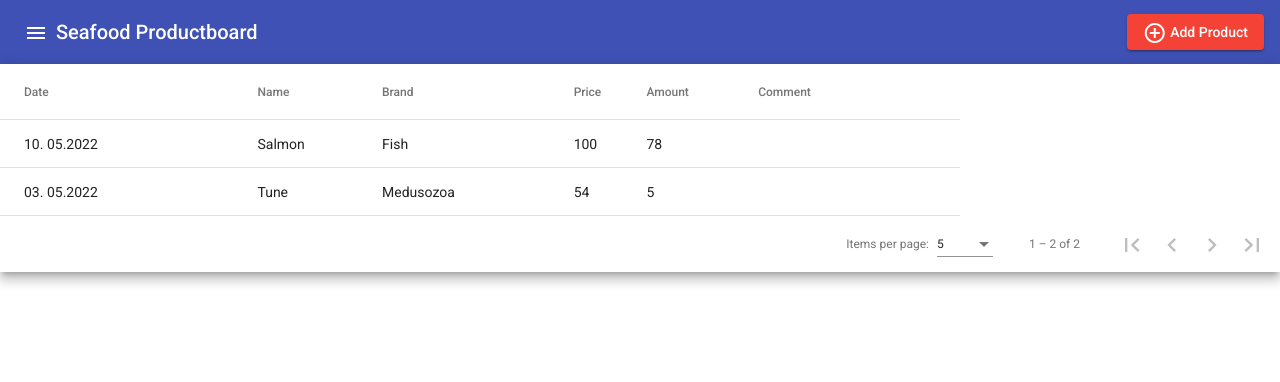
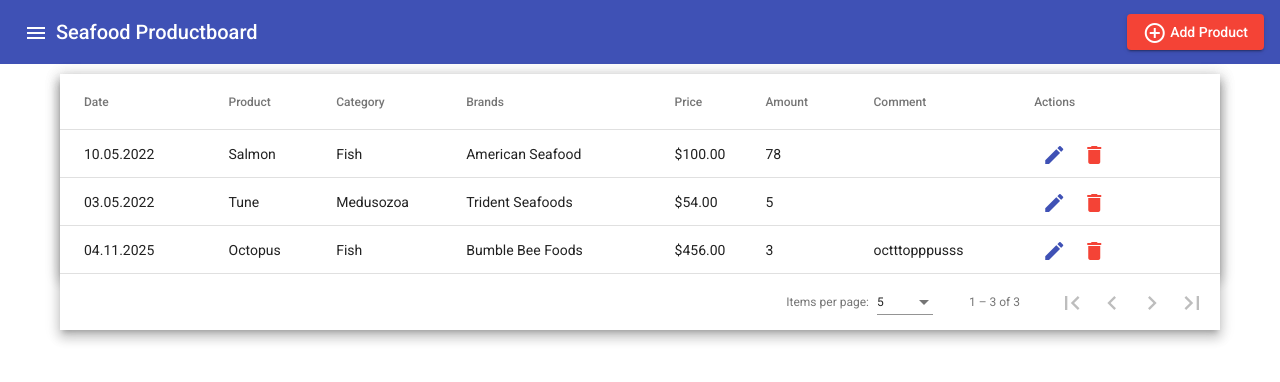
Before and after one commit to dpaguba/ng-zero-to-hero, an Angular app: page / in a window 1280 px wide. Shown: the top 382 px of the page. Built offline with nearby package versions, Linux system fonts and the light colour scheme; data requests are answered from the project's data file.

Commit message:
added pipes, made sort possible

```diff
--- a/db.json
+++ b/db.json
@@ -19,6 +19,16 @@
       "date": "2022-05-03T22:00:00.000Z",
       "comment": "",
       "id": 2
+    },
+    {
+      "productName": "Octopus",
+      "category": "Fish",
+      "brands": "Bumble Bee Foods",
+      "price": 456,
+      "amount": 3,
+      "date": "2025-11-04T23:00:00.000Z",
+      "comment": "octttopppusss",
+      "id": 3
     }
   ],
   "comments": [
--- a/src/app/app.component.css
+++ b/src/app/app.component.css
@@ -1,7 +1,21 @@
 .example-spacer {
-    flex: 1 1 auto;
-  }
+  flex: 1 1 auto;
+}
 
-  table {
-    width: 75%;
-  }
+table {
+  width: 100%;
+}
+
+mat-form-field{
+  width: 100%;
+  font-size: 14px;
+}
+
+.container div{
+  margin: 10px;
+}
+
+.container{
+  max-width: 1200px;
+  margin: 0 auto;
+}
--- a/src/app/app.component.html
+++ b/src/app/app.component.html
@@ -12,53 +12,84 @@
 </mat-toolbar>
 
 <div class="container">
+
+  <div>
     <div class="mat-elevation-z8">
-    <table mat-table [dataSource]="dataSource">
-
-      <!-- Date Column -->
+      <table mat-table [dataSource]="dataSource" matSort (matSortChange)="announceSortChange($event)" class="mat-elevation-z8">
+        <!-- Position Column -->
         <ng-container matColumnDef="date">
-        <th mat-header-cell *matHeaderCellDef> Date </th>
-        <td mat-cell *matCellDef="let element"> {{element.date | date: "dd. MM.YYYY"}} </td>
+          <th mat-header-cell *matHeaderCellDef mat-sort-header sortActionDescription="Sort by number">
+            Date
+          </th>
+          <td mat-cell *matCellDef="let element"> {{element.date | date: "dd.MM.YYYY"}} </td>
         </ng-container>
 
-      <!-- productName Column -->
+        <!-- Name Column -->
         <ng-container matColumnDef="productName">
-        <th mat-header-cell *matHeaderCellDef> Name </th>
+          <th mat-header-cell *matHeaderCellDef mat-sort-header>
+            Product
+          </th>
           <td mat-cell *matCellDef="let element"> {{element.productName}} </td>
         </ng-container>
 
-      <!-- category Column -->
+        <!-- Weight Column -->
         <ng-container matColumnDef="category">
-        <th mat-header-cell *matHeaderCellDef> Brand </th>
+          <th mat-header-cell *matHeaderCellDef mat-sort-header>
+            Category
+          </th>
           <td mat-cell *matCellDef="let element"> {{element.category}} </td>
         </ng-container>
 
-      <!-- price Column -->
-      <ng-container matColumnDef="price">
-        <th mat-header-cell *matHeaderCellDef> Price </th>
-        <td mat-cell *matCellDef="let element"> {{element.price}} </td>
+        <!-- Symbol Column -->
+        <ng-container matColumnDef="brands">
+          <th mat-header-cell *matHeaderCellDef mat-sort-header>
+            Brands
+          </th>
+          <td mat-cell *matCellDef="let element"> {{element.brands}} </td>
         </ng-container>
 
-      <!-- amount Column -->
+        <ng-container matColumnDef="price">
+          <th mat-header-cell *matHeaderCellDef mat-sort-header>
+            Price
+          </th>
+          <td mat-cell *matCellDef="let element"> {{element.price | currency}} </td>
+        </ng-container>
+
         <ng-container matColumnDef="amount">
-        <th mat-header-cell *matHeaderCellDef> Amount </th>
+          <th mat-header-cell *matHeaderCellDef mat-sort-header>
+            Amount
+          </th>
           <td mat-cell *matCellDef="let element"> {{element.amount}} </td>
         </ng-container>
 
-      <!-- comment Column -->
         <ng-container matColumnDef="comment">
-        <th mat-header-cell *matHeaderCellDef> Comment </th>
+          <th mat-header-cell *matHeaderCellDef mat-sort-header> Comment </th>
           <td mat-cell *matCellDef="let element"> {{element.comment}} </td>
+        </ng-container>
+
+        <ng-container matColumnDef="action">
+          <th mat-header-cell *matHeaderCellDef mat-sort-header> Actions </th>
+          <td mat-cell *matCellDef="let row">
+            <button mat-icon-button color="primary">
+              <mat-icon>edit</mat-icon>
+            </button>
+            <button mat-icon-button color="warn">
+              <mat-icon>delete</mat-icon>
+            </button>
+          </td>
         </ng-container>
 
         <tr mat-header-row *matHeaderRowDef="displayedColumns"></tr>
         <tr mat-row *matRowDef="let row; columns: displayedColumns;"></tr>
+
+
       </table>
+
 
       <mat-paginator [pageSizeOptions]="[5, 10, 20]"
                     showFirstLastButtons
                     aria-label="Select page of periodic elements">
       </mat-paginator>
     </div>
-
   </div>
+</div>
--- a/src/app/app.component.ts
+++ b/src/app/app.component.ts
@@ -1,9 +1,12 @@
-import {Component, Inject, OnInit, ViewChild} from '@angular/core';
+import {Component, Inject, OnInit, ViewChild, AfterViewInit} from '@angular/core';
 import {MatDialog, MAT_DIALOG_DATA} from '@angular/material/dialog';
 import { DialogComponent } from './dialog/dialog.component';
 import {MatPaginator} from '@angular/material/paginator';
 import {MatTableDataSource} from '@angular/material/table';
 import { ApiService } from './services/api.service';
+import { MatSort, Sort } from '@angular/material/sort';
+import {LiveAnnouncer} from '@angular/cdk/a11y';
+
 
 @Component({
   selector: 'app-root',
@@ -13,16 +16,18 @@ import { ApiService } from './services/api.service';
 export class AppComponent implements OnInit {
   title = 'Seafood';
 
-  displayedColumns: string[] = ['date', 'productName', 'category', 'price', 'amount', 'comment'];
-  dataSource !: MatTableDataSource<any>;
+  displayedColumns: string[] = ['date', 'productName', 'category', 'brands', 'price', 'amount', 'comment', 'action'];
+  dataSource !: MatTableDataSource<any>
 
-  @ViewChild(MatPaginator) paginator!: MatPaginator;
+  @ViewChild(MatPaginator) paginator!: MatPaginator
+  @ViewChild(MatSort) sort!: MatSort
 
   // ngAfterViewInit() {
   //   this.dataSource.paginator = this.paginator;
+  //   this.dataSource.sort = this.sort;
   // }
 
-  constructor(private dialog: MatDialog, private api: ApiService){
+  constructor(private dialog: MatDialog, private api: ApiService, private _liveAnnouncer: LiveAnnouncer){
 
   }
   ngOnInit(): void {
@@ -41,11 +46,29 @@ export class AppComponent implements OnInit {
       next: (res)=>{
         this.dataSource = new MatTableDataSource(res)
         this.dataSource.paginator = this.paginator
-
+        this.dataSource.sort = this.sort
       },
       error: (err)=>{
         alert("Error while fetching the goods!")
       }
     })
   }
+
+  applyFilter(event: Event){
+    const filterValue = (event.target as HTMLInputElement).value
+    this.dataSource.filter = filterValue.trim().toLowerCase()
+
+    if(this.dataSource.paginator){
+      this.dataSource.paginator.firstPage()
+    }
+  }
+
+  announceSortChange(sortState: Sort) {
+    if (sortState.direction) {
+      this._liveAnnouncer.announce(`Sorted ${sortState.direction}ending`);
+    } else {
+      this._liveAnnouncer.announce('Sorting cleared');
+    }
+  }
+
 }
--- a/src/app/app.module.ts
+++ b/src/app/app.module.ts
@@ -19,6 +19,9 @@ import {FormsModule, ReactiveFormsModule} from '@angular/forms';
 import {HttpClientModule} from '@angular/common/http';
 import {MatTableModule} from '@angular/material/table';
 import {MatPaginatorModule} from '@angular/material/paginator';
+import {MatSortModule} from '@angular/material/sort';
+
+
 
 @NgModule({
   declarations: [
@@ -43,7 +46,8 @@ import {MatPaginatorModule} from '@angular/material/paginator';
     FormsModule,
     HttpClientModule,
     MatTableModule,
-    MatPaginatorModule
+    MatPaginatorModule,
+    MatSortModule,
 
   ],
   providers: [],
```
Lines whose indentation alone changed are shown as unchanged.
